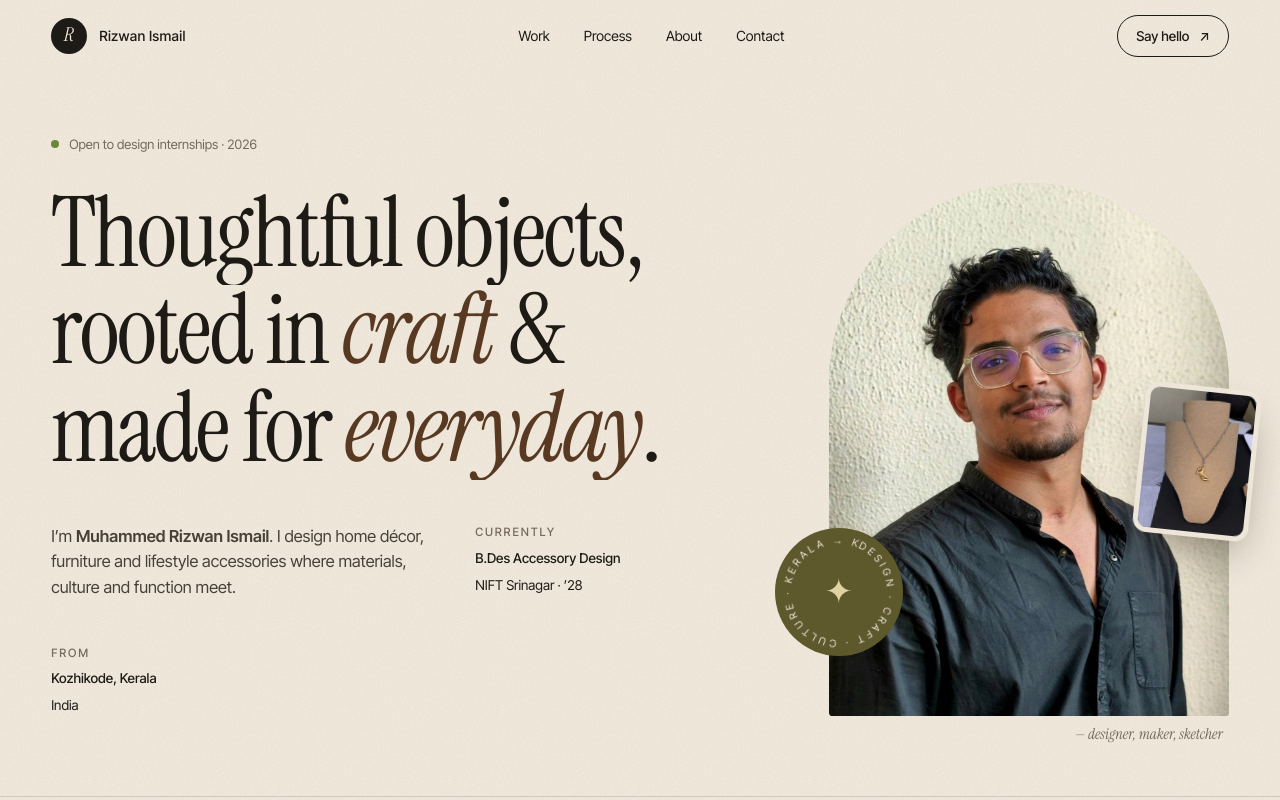
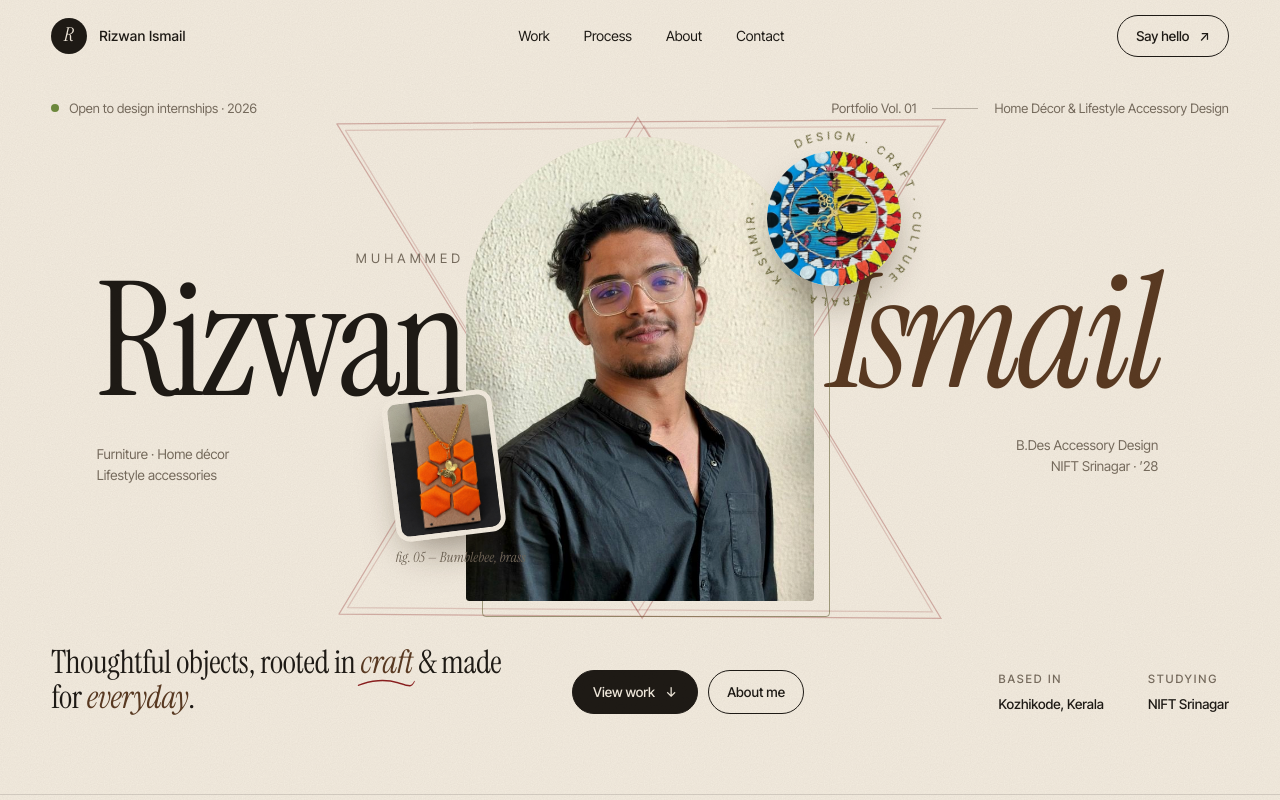
Before and after one commit to niiaaall2-cyber/rizwan-portfolio, a plain HTML site: page index.html in a window 1280 px wide. Shown: the top 800 px of the page. Drawn offline with Linux system fonts and the light colour scheme.

Commit message:
Redesign hero: split name around arched portrait, Timekala clock and bee pendant floats
Co-Authored-By: Claude Opus 5.5 <noreply@anthropic.com>

```diff
--- a/index.html
+++ b/index.html
@@ -51,34 +51,70 @@ em,.it{font-family:var(--serif);font-style:italic;font-weight:400}
 .pill:hover .arr{transform:translate(2px,-2px)}
 
 /* ---------- HERO ---------- */
-.hero{padding-top:130px;padding-bottom:40px;position:relative}
-.hero-grid{display:grid;grid-template-columns:1.25fr .75fr;gap:clamp(30px,5vw,80px);align-items:end}
-.avail{display:inline-flex;align-items:center;gap:10px;font-size:13px;color:var(--muted);margin-bottom:34px}
+.hero{padding-top:84px;position:relative;overflow-x:clip}
+.sr{position:absolute;width:1px;height:1px;overflow:hidden;clip:rect(0 0 0 0);white-space:nowrap}
+.hero-top{display:flex;justify-content:space-between;align-items:center;gap:20px;font-size:13px;color:var(--muted);padding-top:14px;opacity:0;animation:fade .9s .9s var(--ease) forwards}
+.avail{display:inline-flex;align-items:center;gap:10px}
 .dot{width:8px;height:8px;border-radius:50%;background:#6E8B3D;box-shadow:0 0 0 0 rgba(110,139,61,.6);animation:pulse 2.4s infinite}
 @keyframes pulse{70%{box-shadow:0 0 0 10px rgba(110,139,61,0)}100%{box-shadow:0 0 0 0 rgba(110,139,61,0)}}
-h1{font-family:var(--serif);font-weight:400;font-size:clamp(46px,7.6vw,118px);line-height:.94;letter-spacing:-.025em}
-h1 .it{color:var(--walnut)}
-h1 .line{display:block;overflow:hidden;padding-bottom:.06em}
-h1 .line>span{display:inline-block;transform:translateY(105%);animation:rise 1.1s var(--ease) forwards}
-h1 .line:nth-child(2)>span{animation-delay:.08s}
-h1 .line:nth-child(3)>span{animation-delay:.16s}
+.vol{display:flex;gap:16px;align-items:center}
+.vol i{width:46px;height:1px;background:currentColor;opacity:.45}
+@keyframes fade{to{opacity:1}}
 @keyframes rise{to{transform:none}}
-.hero-sub{display:flex;gap:44px;margin-top:44px;align-items:flex-start;flex-wrap:wrap}
-.hero-sub p{max-width:380px;color:#4A4239;font-size:16.5px}
-.hero-sub .meta{display:grid;gap:6px;font-size:13.5px}
-.hero-sub .meta b{font-weight:500}
+@keyframes spin{to{transform:rotate(360deg)}}
+@keyframes draw{to{stroke-dashoffset:0}}
 
-.portrait{position:relative;justify-self:end;width:100%;max-width:400px}
-.arch{aspect-ratio:3/4;border-radius:999px 999px 18px 18px;overflow:hidden;background:var(--paper-2);position:relative}
-.arch img{width:100%;height:100%;object-fit:cover;object-position:50% 20%;transform:scale(1.08);animation:settle 1.6s var(--ease) forwards}
+/* stage: name | arch | name */
+.stage{position:relative;display:grid;grid-template-columns:1fr auto 1fr;align-items:center;margin-top:clamp(8px,2.4vh,30px)}
+.sketch{position:absolute;left:50%;top:50%;width:min(860px,68vw);transform:translate(-50%,-50%);z-index:0;pointer-events:none;overflow:visible}
+.sketch path{fill:none;stroke:var(--ember);stroke-width:1.1;opacity:.3;stroke-dasharray:1700;stroke-dashoffset:1700;animation:draw 3.2s .5s var(--ease) forwards;stroke-linecap:round}
+.sketch path:nth-child(2n){opacity:.18;animation-delay:.8s}
+.name{position:relative;z-index:1;font-family:var(--serif);font-weight:400;font-size:clamp(70px,12.4vw,198px);line-height:.86;letter-spacing:-.035em;white-space:nowrap}
+.name .mask{display:block;overflow:hidden;padding:.02em .04em .1em}
+.name .mask>span{display:inline-block;transform:translateY(108%);animation:rise 1.2s .15s var(--ease) forwards}
+.name.l{justify-self:end;text-align:right;margin-right:-.03em}
+.name.l small{text-align:left}
+.name.r{justify-self:start;margin-left:.06em;font-style:italic;color:var(--walnut)}
+.name.r .mask>span{animation-delay:.28s}
+.name.r small{text-align:right}
+.name .first{display:block;font-family:var(--sans);font-size:13px;letter-spacing:.32em;text-transform:uppercase;color:var(--muted);margin:0 .5em 6px 0;font-style:normal}
+.name small{display:block;font-family:var(--sans);font-style:normal;font-size:13.5px;letter-spacing:0;line-height:1.55;color:var(--muted);margin-top:18px;padding:0 .5em;opacity:0;animation:fade .9s 1s forwards}
+
+.frame{position:relative;z-index:2;height:min(58vh,560px);min-height:380px;aspect-ratio:3/4}
+.frame::before{content:"";position:absolute;inset:16px -16px -16px 16px;border:1px solid var(--olive);border-radius:999px 999px 22px 22px;opacity:.55;z-index:-1}
+.arch{height:100%;border-radius:999px 999px 20px 20px;overflow:hidden;background:var(--paper-2);clip-path:inset(100% 0 0 0);animation:unveil 1.5s .1s var(--ease) forwards}
+@keyframes unveil{to{clip-path:inset(0 0 0 0)}}
+.arch img{width:100%;height:100%;object-fit:cover;object-position:50% 22%;transform:scale(1.12);animation:settle 2s .1s var(--ease) forwards}
 @keyframes settle{to{transform:scale(1)}}
-.badge{position:absolute;left:-54px;bottom:60px;width:128px;height:128px;border-radius:50%;background:var(--olive);color:var(--paper);display:grid;place-items:center}
-.badge svg{position:absolute;inset:0;animation:spin 22s linear infinite}
-.badge .star{font-family:var(--serif);font-size:34px;line-height:1;color:#E7D8A8}
-@keyframes spin{to{transform:rotate(360deg)}}
-.chip-float{position:absolute;right:-26px;top:38%;width:116px;border-radius:14px;overflow:hidden;box-shadow:0 18px 40px -12px rgba(40,25,10,.45);transform:rotate(6deg);border:5px solid var(--paper);transition:transform .6s var(--ease)}
-.chip-float:hover{transform:rotate(0) scale(1.05)}
-.sign{position:absolute;right:6px;bottom:-30px;font-family:var(--serif);font-style:italic;font-size:15px;color:var(--muted)}
+
+.float{position:absolute;z-index:3;text-align:left;opacity:0;animation:fade 1s 1.2s var(--ease) forwards;transition:translate .5s var(--ease)}
+.float .cap{display:block;font-family:var(--serif);font-style:italic;font-size:14px;color:var(--muted);margin-top:10px;white-space:nowrap}
+.clock{right:-25%;top:3%;width:clamp(112px,10.5vw,164px)}
+.clock .disc{position:relative;display:block;aspect-ratio:1}
+.clock img{width:100%;height:100%;border-radius:50%;box-shadow:0 22px 44px -14px rgba(40,25,10,.5);transition:transform .8s var(--ease)}
+.clock:hover img{transform:rotate(-12deg) scale(1.04)}
+.clock svg{position:absolute;inset:-22%;width:144%;height:144%;animation:spin 40s linear infinite;pointer-events:none}
+.clock .cap{display:none}
+.bee{left:-22%;bottom:7%;width:clamp(98px,8.6vw,136px)}
+.bee .ph{display:block;border:5px solid var(--paper);border-radius:14px;overflow:hidden;box-shadow:0 20px 40px -14px rgba(40,25,10,.5);transform:rotate(-7deg);transition:transform .6s var(--ease)}
+.bee:hover .ph{transform:rotate(0) scale(1.05)}
+.bee img{aspect-ratio:3/4;object-fit:cover;object-position:50% 58%}
+.bee .cap{padding-left:6px}
+
+/* hero foot */
+.hero-foot{display:grid;grid-template-columns:1.25fr auto 1fr;gap:40px;align-items:end;margin-top:clamp(30px,5.5vh,60px);opacity:0;animation:fade 1s 1.05s var(--ease) forwards}
+.statement{font-family:var(--serif);font-size:clamp(26px,2.5vw,38px);line-height:1.08;letter-spacing:-.01em;max-width:520px}
+.statement em{color:var(--walnut);position:relative;white-space:nowrap}
+.scribble{position:absolute;left:-6%;bottom:-.2em;width:112%;height:.4em;overflow:visible}
+.scribble path{fill:none;stroke:var(--ember);stroke-width:2.2;stroke-linecap:round;stroke-dasharray:260;stroke-dashoffset:260;animation:draw 1.2s 1.9s var(--ease) forwards}
+.cta{display:flex;gap:10px}
+.btn{display:inline-flex;align-items:center;gap:10px;background:var(--ink);color:var(--paper);border-radius:999px;padding:11px 20px;font-size:13.5px;font-weight:500;border:1px solid var(--ink);transition:background .3s,border-color .3s}
+.btn:hover{background:var(--walnut);border-color:var(--walnut)}
+.btn span{transition:transform .35s var(--ease)}
+.btn:hover span{transform:translateY(3px)}
+.meta-row{display:flex;gap:44px;justify-self:end}
+.meta{display:grid;gap:5px;font-size:13.5px}
+.meta b{font-weight:500}
 
 /* ---------- MARQUEE ---------- */
 .marquee{border-top:1px solid var(--line);border-bottom:1px solid var(--line);margin-top:80px;overflow:hidden;white-space:nowrap;padding:22px 0}
@@ -213,9 +249,28 @@ footer{display:flex;justify-content:space-between;gap:20px;flex-wrap:wrap;paddin
 .rv.d1{transition-delay:.1s}.rv.d2{transition-delay:.2s}.rv.d3{transition-delay:.3s}
 
 /* ---------- RESPONSIVE ---------- */
+@media (max-width:1180px){
+  .clock{right:-16%}.bee{left:-14%}
+  .name small{display:none}
+}
+@media (max-width:860px){
+  .hero{padding-top:78px}
+  .vol{display:none}
+  .stage{grid-template-columns:1fr;justify-items:center;margin-top:26px}
+  .name{font-size:clamp(64px,21vw,150px)}
+  .name.l,.name.r{justify-self:center;text-align:center;margin:0}
+  .name.l{margin-bottom:-.08em}
+  .name.r{margin-top:-.02em}
+  .name .first{margin:0 0 8px;letter-spacing:.28em;font-size:11.5px}
+  .frame{height:auto;min-height:0;width:min(72vw,340px)}
+  .clock{right:-6%;top:-3%;width:min(23vw,108px)}
+  .bee{left:-8%;bottom:10%;width:min(22vw,100px)}
+  .float .cap{display:none}
+  .sketch{width:108vw}
+  .hero-foot{grid-template-columns:1fr;gap:22px;margin-top:34px}
+  .meta-row{justify-self:start;gap:36px}
+}
 @media (max-width:980px){
-  .hero-grid{grid-template-columns:1fr}
-  .portrait{justify-self:center;max-width:340px;margin-top:20px}
   .works{gap:56px 0}
   .card,.card.w7,.card.w5{grid-column:span 12}
   .card.push{margin-top:0}
@@ -228,8 +283,6 @@ footer{display:flex;justify-content:space-between;gap:20px;flex-wrap:wrap;paddin
 }
 @media (max-width:640px){
   .nav ul{display:none}
-  .badge{left:-10px;width:104px;height:104px;bottom:30px}
-  .chip-float{right:-6px;width:92px}
   .duo{grid-template-columns:1fr}
   .pend .media{height:auto;aspect-ratio:4/5}
   .card p.one{padding-left:0}
@@ -240,7 +293,7 @@ footer{display:flex;justify-content:space-between;gap:20px;flex-wrap:wrap;paddin
 }
 @media (prefers-reduced-motion:reduce){
   *,*::before,*::after{animation:none!important;transition:none!important}
-  h1 .line>span{transform:none}.rv{opacity:1;transform:none}.in .bar i,.bar i{width:var(--v)}
+  .name .mask>span,.arch img{transform:none}.arch{clip-path:none}.hero-top,.hero-foot,.float,.name small{opacity:1}.sketch path,.scribble path{stroke-dashoffset:0}.rv{opacity:1;transform:none}.in .bar i,.bar i{width:var(--v)}
 }
 </style>
 </head>
@@ -263,38 +316,56 @@ footer{display:flex;justify-content:space-between;gap:20px;flex-wrap:wrap;paddin
 <main id="top">
 <!-- HERO -->
 <section class="hero">
-  <div class="wrap hero-grid">
-    <div>
+  <div class="wrap">
+    <h1 class="sr">Muhammed Rizwan Ismail — Home décor &amp; lifestyle accessory designer</h1>
+    <div class="hero-top">
       <div class="avail"><span class="dot"></span>Open to design internships · 2026</div>
-      <h1>
-        <span class="line"><span>Thoughtful objects,</span></span>
-        <span class="line"><span>rooted in <span class="it">craft</span> &amp;</span></span>
-        <span class="line"><span>made for <span class="it">everyday</span>.</span></span>
-      </h1>
-      <div class="hero-sub">
-        <p>I’m <b>Muhammed Rizwan Ismail</b>. I design home décor, furniture and lifestyle accessories where materials, culture and function meet.</p>
-        <div class="meta">
-          <span class="label">Currently</span>
-          <span><b>B.Des Accessory Design</b></span>
-          <span>NIFT Srinagar · ’28</span>
-        </div>
-        <div class="meta">
-          <span class="label">From</span>
-          <span><b>Kozhikode, Kerala</b></span>
-          <span>India</span>
-        </div>
+      <div class="vol"><span>Portfolio Vol. 01</span><i></i><span>Home Décor &amp; Lifestyle Accessory Design</span></div>
+    </div>
+
+    <div class="stage" id="stage">
+      <svg class="sketch" viewBox="0 0 800 560" aria-hidden="true">
+        <path d="M118 52 L684 48 L402 512 Z"/>
+        <path d="M126 58 L678 54 L398 506 Z"/>
+        <path d="M120 508 L680 512 L398 46 Z"/>
+        <path d="M128 502 L672 506 L404 54 Z"/>
+      </svg>
+
+      <div class="name l" aria-hidden="true">
+        <span class="first">Muhammed</span>
+        <span class="mask"><span>Rizwan</span></span>
+        <small>Furniture · Home décor<br>Lifestyle accessories</small>
+      </div>
+
+      <div class="frame">
+        <div class="arch"><img src="assets/img/portrait.jpg" alt="Portrait of Muhammed Rizwan Ismail"></div>
+        <button class="float clock" data-p="timekala" data-depth="16" aria-label="Open Timekala project">
+          <span class="disc">
+            <svg viewBox="0 0 200 200" aria-hidden="true"><defs><path id="ring" d="M100,100 m-82,0 a82,82 0 1,1 164,0 a82,82 0 1,1 -164,0"/></defs>
+              <text font-family="Inter Tight" font-size="11.4" letter-spacing="4.2" fill="#5F5B2D"><textPath href="#ring">DESIGN · CRAFT · CULTURE · KERALA → KASHMIR ·</textPath></text></svg>
+            <img src="assets/img/timekala-round.webp" alt="">
+          </span>
+          <span class="cap">fig. 04 — Timekala</span>
+        </button>
+        <button class="float bee" data-p="pendants" data-depth="-12" aria-label="Open Brass Pendants project">
+          <span class="ph"><img src="assets/img/pendant-bee.jpg" alt=""></span>
+          <span class="cap">fig. 05 — Bumblebee, brass</span>
+        </button>
+      </div>
+
+      <div class="name r" aria-hidden="true">
+        <span class="mask"><span>Ismail</span></span>
+        <small>B.Des Accessory Design<br>NIFT Srinagar · ’28</small>
       </div>
     </div>
 
-    <div class="portrait">
-      <div class="arch"><img src="assets/img/portrait.jpg" alt="Portrait of Muhammed Rizwan Ismail"></div>
-      <div class="badge" aria-hidden="true">
-        <svg viewBox="0 0 128 128"><defs><path id="c" d="M64,64 m-48,0 a48,48 0 1,1 96,0 a48,48 0 1,1 -96,0"/></defs>
-          <text font-family="Inter Tight" font-size="10.2" letter-spacing="3.1" fill="#F3ECE0"><textPath href="#c">DESIGN · CRAFT · CULTURE · KERALA → KASHMIR ·</textPath></text></svg>
-        <span class="star">✦</span>
+    <div class="hero-foot">
+      <p class="statement">Thoughtful objects, rooted in <em>craft<svg class="scribble" viewBox="0 0 200 20" preserveAspectRatio="none" aria-hidden="true"><path d="M4 13 C 46 5, 98 3, 140 9 S 186 16, 196 7"/></svg></em> &amp; made for <em>everyday</em>.</p>
+      <div class="cta"><a class="btn" href="#work">View work <span>↓</span></a><a class="pill" href="#about">About me</a></div>
+      <div class="meta-row">
+        <div class="meta"><span class="label">Based in</span><span><b>Kozhikode, Kerala</b></span></div>
+        <div class="meta"><span class="label">Studying</span><span><b>NIFT Srinagar</b></span></div>
       </div>
-      <div class="chip-float"><img src="assets/img/pendant-kingfisher.jpg" alt="Brass kingfisher pendant"></div>
-      <span class="sign">— designer, maker, sketcher</span>
     </div>
   </div>
 
@@ -559,6 +630,16 @@ addEventListener('keydown',e=>{ if(e.key==='Escape' && modal.classList.contains(
 const nav = document.getElementById('nav');
 addEventListener('scroll',()=>nav.classList.toggle('scrolled',scrollY>20),{passive:true});
 
+// hero: gentle parallax on the floating objects (mouse only, respects reduced motion)
+const stage = document.getElementById('stage');
+if (matchMedia('(hover:hover) and (pointer:fine)').matches && !matchMedia('(prefers-reduced-motion:reduce)').matches){
+  const floats = stage.querySelectorAll('[data-depth]');
+  stage.closest('.hero').addEventListener('pointermove', e=>{
+    const x = e.clientX/innerWidth - .5, y = e.clientY/innerHeight - .5;
+    floats.forEach(f=>{ const d = +f.dataset.depth; f.style.translate = `${x*d}px ${y*d}px`; });
+  });
+}
+
 // reveals
 const io = new IntersectionObserver(es=>es.forEach(e=>{ if(e.isIntersecting){ e.target.classList.add('in'); io.unobserve(e.target);} }),{threshold:.14,rootMargin:'0px 0px -6% 0px'});
 document.querySelectorAll('.rv, #tri, #cols .col').forEach(el=>io.observe(el));
```
Also changed, not shown: assets/img/timekala-round.webp (added), 1 other file.
